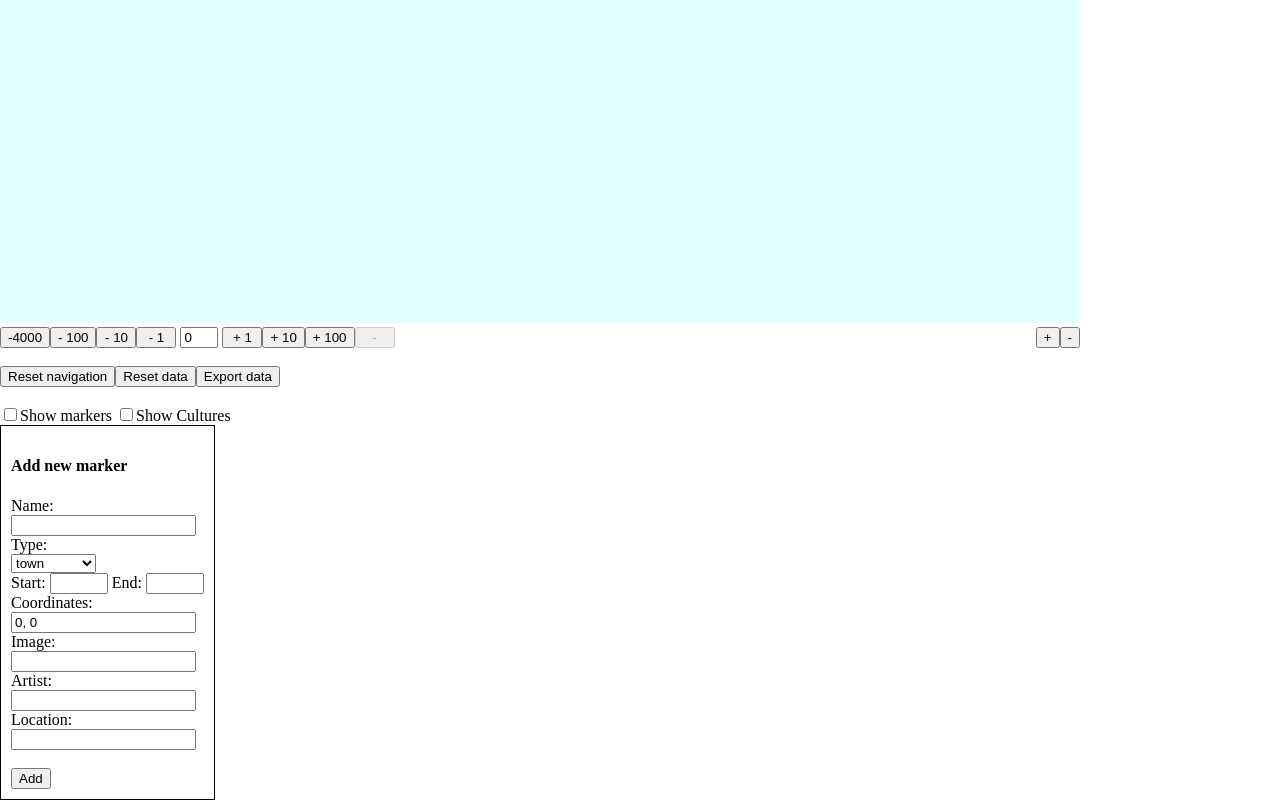
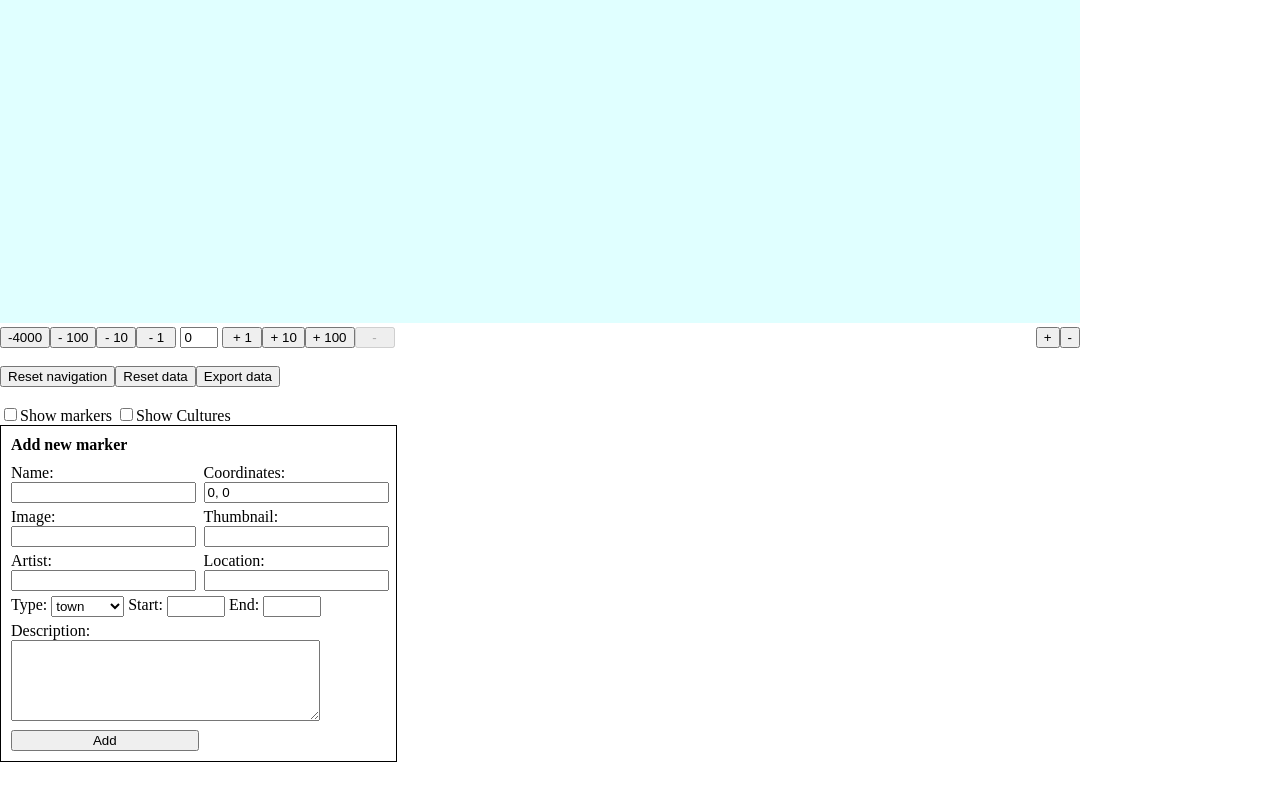
Before and after one commit to jarmop/history-map, a React (Vite) app: page / in a window 1280 px wide. Shown: the part 487-1287 px from the top of the page. After the commit the page ends 1249 px from the top, so only its background shows below. Built offline with nearby package versions, Linux system fonts and the light colour scheme.

Commit message:
Adjust marker form layout

```diff
--- a/src/testbed/World/NewMarker.tsx
+++ b/src/testbed/World/NewMarker.tsx
@@ -11,12 +11,18 @@ const defaultMarker: Marker = { id: '', xy: [0, 0], type: 'town', start: 0 }
 export function NewMarker({ onSave }: NewMarkerProps) {
   const [marker, setMarker] = useState<Marker>(defaultMarker)
   if (!marker) {
-    return <button onClick={() => setMarker(defaultMarker)}>Add new marker</button>
+    return (
+      <button onClick={() => setMarker(defaultMarker)}>Add new marker</button>
+    )
   }
 
   return (
     <div style={{ border: '1px solid black', padding: '10px' }}>
-      <h4>Add new marker</h4>
+      <h4 style={{ margin: '0 0 10px' }}>Add new marker</h4>
+      <div
+        style={{ display: 'grid', gridTemplateColumns: '50% 50%', gap: '5px' }}
+      >
+        <div>
           <label>Name:</label>
           <br />
           <input
@@ -24,24 +30,85 @@ export function NewMarker({ onSave }: NewMarkerProps) {
             value={marker.id}
             onChange={(e) => {
               const id = e.target.value
-          const xy = getLatLonByName(id) || [0, 0]
+              const xy = getLatLonByName(id) || marker.xy
               setMarker({ ...marker, id, xy })
             }}
           />
+        </div>
+        <div>
+          <label>Coordinates:</label>
           <br />
+          <input
+            type="text"
+            value={`${marker.xy[0]}, ${marker.xy[1]}`}
+            onChange={(e) => {
+              const xy = e.target.value
+                .split(', ')
+                .map((val) => parseFloat(val)) as [number, number]
+
+              !isNaN(xy[0]) && !isNaN(xy[1]) && setMarker({ ...marker, xy })
+            }}
+          />
+        </div>
+        <div>
+          <label>Image:</label>
+          <br />
+          <input
+            type="text"
+            value={marker.image}
+            onChange={(e) => {
+              setMarker({ ...marker, image: e.target.value })
+            }}
+          />
+        </div>
+        <div>
+          <label>Thumbnail:</label>
+          <br />
+          <input
+            type="text"
+            value={marker.thumbnail}
+            onChange={(e) => {
+              setMarker({ ...marker, thumbnail: e.target.value })
+            }}
+          />
+        </div>
+        <div>
+          <label>Artist:</label>
+          <br />
+          <input
+            type="text"
+            value={marker.artist}
+            onChange={(e) => {
+              setMarker({ ...marker, artist: e.target.value })
+            }}
+          />
+        </div>
+        <div>
+          <label>Location:</label>
+          <br />
+          <input
+            type="text"
+            value={marker.location}
+            onChange={(e) => {
+              setMarker({ ...marker, location: e.target.value })
+            }}
+          />
+        </div>
+        <div style={{ display: 'flex', gridColumn: 'span 2' }}>
           <label>Type:</label>
-      <br />
+          &nbsp;
           <select
             value={marker.type}
             onChange={(e) =>
               setMarker({ ...marker, type: e.target.value as Marker['type'] })
             }
+            style={{ width: '73px' }}
           >
             {markerTypes.map((type) => (
               <option key={type}>{type}</option>
             ))}
           </select>
-      <br />
+          &nbsp;
           <label>Start:</label>
           &nbsp;
           <input
@@ -59,55 +126,25 @@ export function NewMarker({ onSave }: NewMarkerProps) {
             style={{ width: '50px' }}
             type="number"
             value={marker.end || ''}
-        onChange={(e) => setMarker({ ...marker, end: parseInt(e.target.value) })}
+            onChange={(e) =>
+              setMarker({ ...marker, end: parseInt(e.target.value) })
+            }
           />
+        </div>
+        <div style={{ gridColumn: 'span 2' }}>
+          <label>Description:</label>
           <br />
-      <label>Coordinates:</label>
-      <br />
-      <input
-        type="text"
-        value={`${marker.xy[0]}, ${marker.xy[1]}`}
+          <textarea
+            value={marker.description}
             onChange={(e) => {
-          const xy = e.target.value
-            .split(', ')
-            .map((val) => parseFloat(val)) as [number, number]
-
-          !isNaN(xy[0]) && !isNaN(xy[1]) && setMarker({ ...marker, xy })
+              setMarker({ ...marker, description: e.target.value })
             }}
+            cols={36}
+            rows={5}
           />
-      <br />
-      <label>Image:</label>
-      <br />
-      <input
-        type="text"
-        value={marker.image}
-        onChange={(e) => {
-          setMarker({ ...marker, image: e.target.value })
-        }}
-      />
-      <br />
-      <label>Artist:</label>
-      <br />
-      <input
-        type="text"
-        value={marker.artist}
-        onChange={(e) => {
-          setMarker({ ...marker, artist: e.target.value })
-        }}
-      />
-      <br />
-      <label>Location:</label>
-      <br />
-      <input
-        type="text"
-        value={marker.location}
-        onChange={(e) => {
-          setMarker({ ...marker, location: e.target.value })
-        }}
-      />
-      <br />
-      <br />
+        </div>
         <button onClick={() => onSave(marker)}>Add</button>
+      </div>
     </div>
   )
 }
--- a/src/testbed/World/TestWorld.tsx
+++ b/src/testbed/World/TestWorld.tsx
@@ -133,6 +133,8 @@ export function TestWorld() {
       <div style={{ minWidth: '200px' }}>
         {markers
           .filter((p) => p.type === 'artefact')
+          .sort((a, b) => b.start - a.start)
+          .slice(0, 5)
           .map((p) => (
             <div key={p.id}>
               <img
--- a/src/testbed/newTypes.ts
+++ b/src/testbed/newTypes.ts
@@ -77,8 +77,10 @@ export type Marker = {
   start: number
   end?: number
   image?: string
+  thumbnail?: string
   artist?: string
   location?: string
+  description?: string
 }
 
 export type World = {
```
Also changed, not shown: src/testbed/data/data.json. Lines whose indentation alone changed are shown as unchanged.
